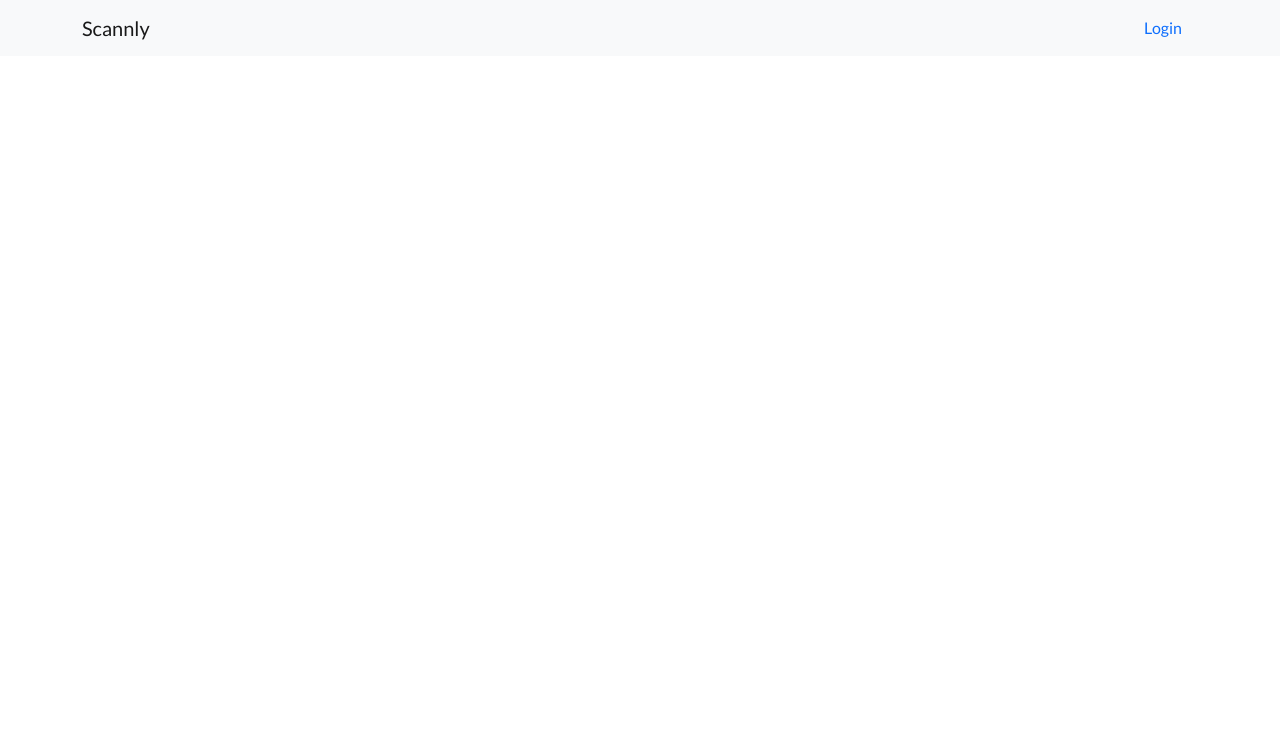
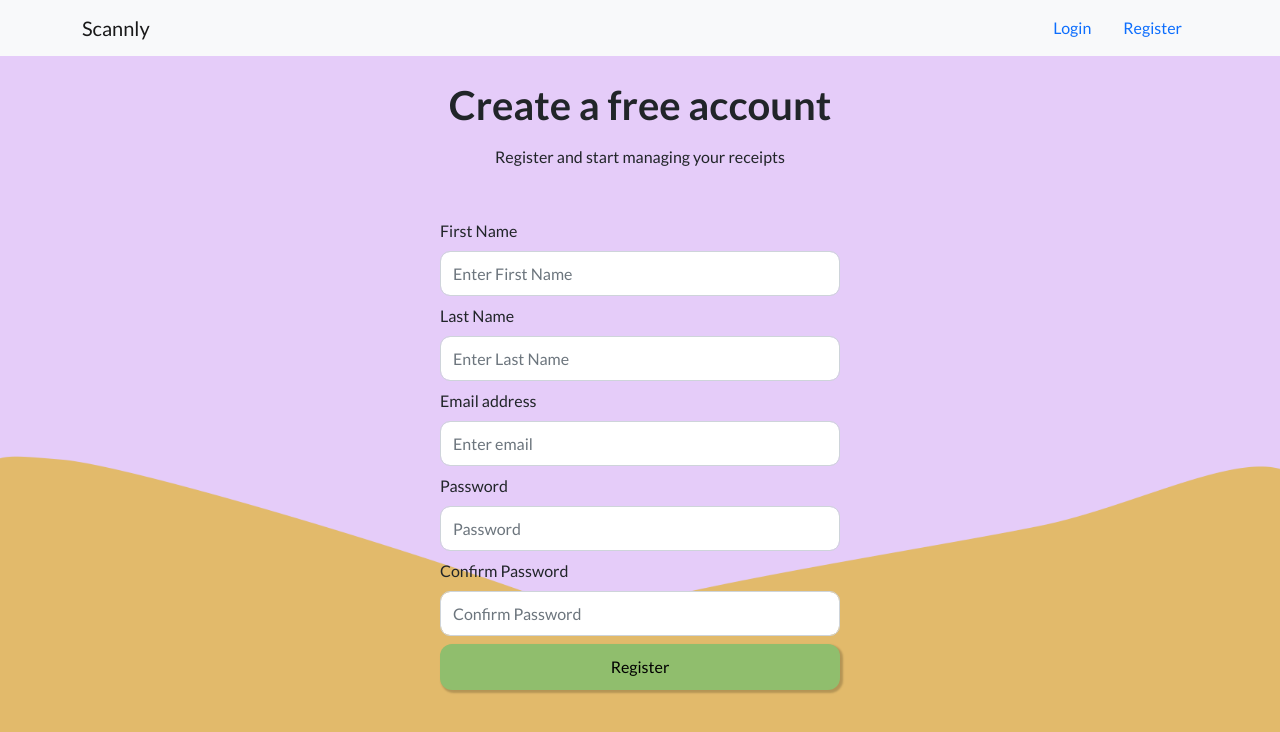
Before and after one commit to pshrest2/ScannedWeb, a React (Create React App) app: page /register in a window 1280 px wide. Before the commit this address had no page. Shown: the top 732 px of the page. Built offline with nearby package versions, Linux system fonts and the light colour scheme.

Commit message:
added a dummy register page

```diff
--- a/src/App.jsx
+++ b/src/App.jsx
@@ -7,6 +7,7 @@ import NotFound from './Pages/NotFound';
 
 import './App.scss';
 import ScannlyNav from './Components/ScannlyNav/ScannlyNav';
+import Register from './Pages/Register/Register';
 
 function App() {
   return (
@@ -15,7 +16,7 @@ function App() {
       <Routes>
         <Route path="/" element={<Home />} />
         <Route path="/signin" element={<Signin />} />
-
+        <Route path="/register" element={<Register />} />
         <Route path="/unauthorized" element={<Unauthorized />} />
         <Route path="/notfound" element={<NotFound />} />
       </Routes>
--- a/src/Components/ScannlyNav/ScannlyNav.jsx
+++ b/src/Components/ScannlyNav/ScannlyNav.jsx
@@ -23,7 +23,10 @@ const ScannlyNav = () => {
               <Nav.Link onClick={() => dispatch(logout())}>Logout</Nav.Link>
             </>
           ) : (
-            <Nav.Link href="/signin">Login</Nav.Link>
+            <>
+              <Nav.Link href="/signin">Login</Nav.Link>
+              <Nav.Link href="/register">Register</Nav.Link>
+            </>
           )}
         </Navbar.Collapse>
       </Container>
--- /dev/null
+++ b/src/Pages/Register/Register.jsx
@@ -0,0 +1,112 @@
+import React, { useState } from 'react';
+import { Alert, Form } from 'react-bootstrap';
+import BackgroundContainer from '../../Components/Common/BackgroundContainer';
+import CustomButton from '../../Components/Common/CustomButton';
+
+import './Register.scss';
+
+const Register = () => {
+  const [validated, setValidated] = useState(false);
+  const [registerDto, setRegisterDto] = useState({});
+  const [error, setError] = useState('');
+
+  const handleFieldChange = () => {};
+  const handleFormSubmit = (e) => {
+    e.preventDefault();
+  };
+  return (
+    <BackgroundContainer className="register-container">
+      <div className="register-inner-container">
+        <div className="register-header-container">
+          <span className="register-header">Create a free account</span>
+          <span className="register-sub-header">
+            Register and start managing your receipts
+          </span>
+        </div>
+
+        <div className="register-body-container">
+          {error && <Alert variant="danger">{error}</Alert>}
+          <Form noValidate validated={validated} onSubmit={handleFormSubmit}>
+            <Form.Group className="mb-2">
+              <Form.Label>First Name</Form.Label>
+              <Form.Control
+                type="text"
+                placeholder="Enter First Name"
+                value={registerDto.firstName}
+                onChange={handleFieldChange('firstName')}
+                required
+              />
+              <Form.Control.Feedback type="invalid">
+                First name is required
+              </Form.Control.Feedback>
+            </Form.Group>
+            <Form.Group className="mb-2">
+              <Form.Label>Last Name</Form.Label>
+              <Form.Control
+                type="text"
+                placeholder="Enter Last Name"
+                value={registerDto.lastName}
+                onChange={handleFieldChange('lastName')}
+                required
+              />
+              <Form.Control.Feedback type="invalid">
+                Last name is required
+              </Form.Control.Feedback>
+            </Form.Group>
+
+            <Form.Group className="mb-2" controlId="formBasicEmail">
+              <Form.Label>Email address</Form.Label>
+              <Form.Control
+                type="email"
+                placeholder="Enter email"
+                value={registerDto.email}
+                onChange={handleFieldChange('email')}
+                required
+              />
+              <Form.Control.Feedback type="invalid">
+                Email is required
+              </Form.Control.Feedback>
+            </Form.Group>
+
+            <Form.Group className="mb-2" controlId="formBasicPassword">
+              <Form.Label>Password</Form.Label>
+              <Form.Control
+                type="password"
+                placeholder="Password"
+                value={registerDto.password}
+                onChange={handleFieldChange('password')}
+                required
+              />
+              <Form.Control.Feedback type="invalid">
+                Password is required
+              </Form.Control.Feedback>
+            </Form.Group>
+            <Form.Group className="mb-2" controlId="formBasicPassword">
+              <Form.Label>Confirm Password</Form.Label>
+              <Form.Control
+                type="password"
+                placeholder="Confirm Password"
+                value={registerDto.confirmPassword}
+                onChange={handleFieldChange('confirmPassword')}
+                required
+              />
+              <Form.Control.Feedback type="invalid">
+                Confirm password is required
+              </Form.Control.Feedback>
+            </Form.Group>
+            <CustomButton
+              className="register-button"
+              variant="success"
+              type="submit"
+              shadow
+            >
+              Register
+            </CustomButton>
+          </Form>
+        </div>
+      </div>
+    </BackgroundContainer>
+  );
+};
+
+export default Register;
--- /dev/null
+++ b/src/Pages/Register/Register.scss
@@ -0,0 +1,43 @@
+.register-container {
+  .register-inner-container {
+    margin: auto;
+    max-width: 400px;
+    max-height: 650px;
+    text-align: center;
+    position: absolute;
+    top: 0;
+    bottom: 0;
+    left: 0;
+    right: 0;
+    .register-header-container {
+      display: flex;
+      flex-direction: column;
+      .register-header {
+        font-weight: bold;
+        font-size: 40px;
+      }
+
+      .register-sub-header {
+        margin-top: 10px;
+      }
+    }
+
+    .register-body-container {
+      margin: 50px auto;
+      height: 40%;
+      text-align: left;
+      form {
+        .form-control {
+          height: 45px;
+          border-radius: 10px;
+        }
+        .invalid-feedback {
+          text-align: left;
+        }
+        .register-button {
+          width: 100%;
+        }
+      }
+    }
+  }
+}
--- /dev/null
+++ b/src/Pages/Register/index.js
@@ -0,0 +1 @@
+export { default } from './Register';
```
